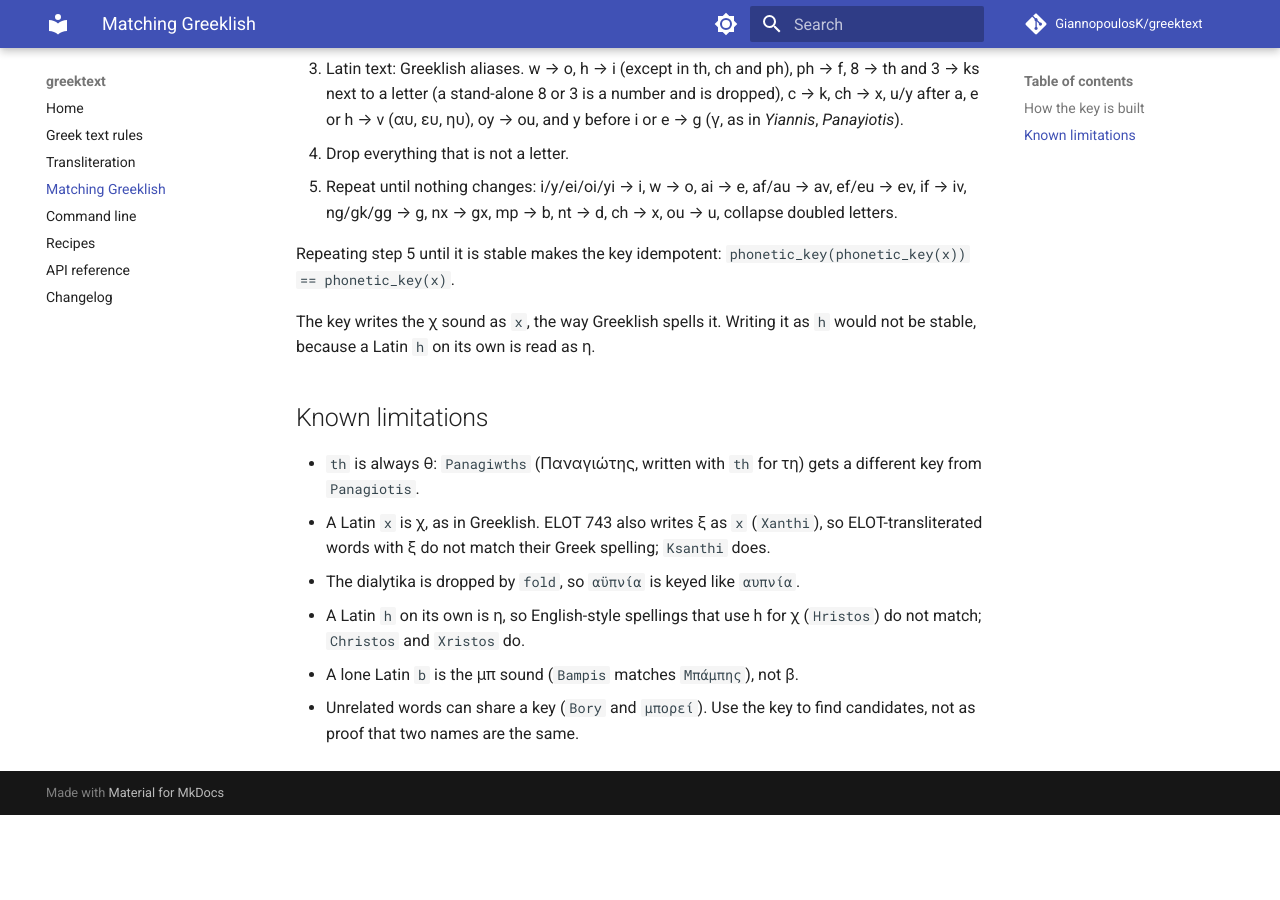
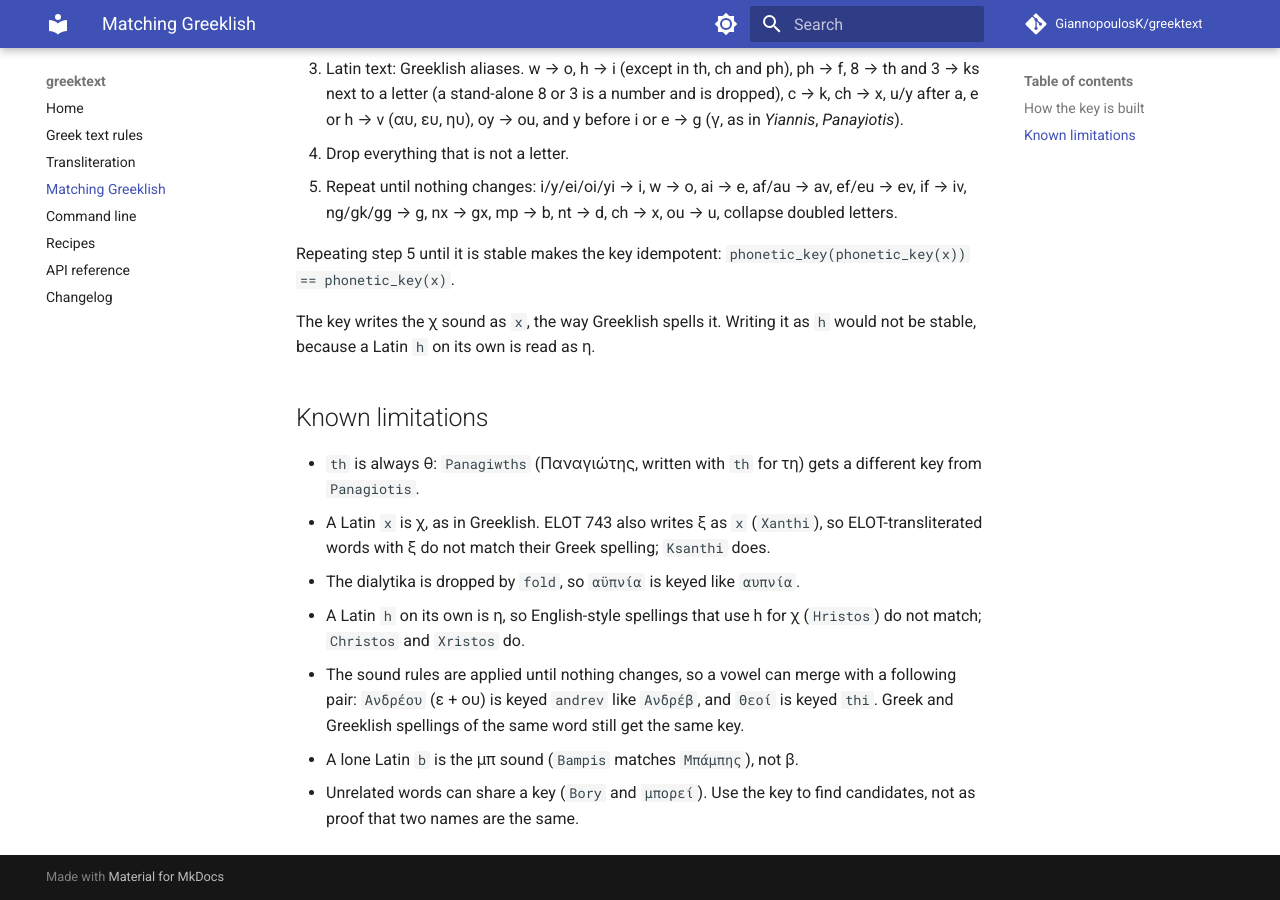
Before and after one commit to GiannopoulosK/greektext, an MkDocs documentation site: the page built from docs/phonetic.md, in a window 1280 px wide and 900 px high, scrolled down 673 px. Built offline with MkDocs 1.6.1 and Material for MkDocs 9.7.7, drawn with Linux system fonts in a browser that asks for light colours; comment, search, counter and statistics services are not loaded; before the commit the page ends 1488 px from its top, so only the background shows below that.

Commit message:
Document the versioning policy and refresh benchmark numbers
State what the public API is and which output changes can come in a
minor release, note how phonetic_key merges a vowel with a following
pair, and update the performance table.

```diff
--- a/docs/phonetic.md
+++ b/docs/phonetic.md
@@ -47,6 +47,9 @@ stable, because a Latin `h` on its own is read as η.
 - The dialytika is dropped by `fold`, so `αϋπνία` is keyed like `αυπνία`.
 - A Latin `h` on its own is η, so English-style spellings that use h for χ (`Hristos`) do not
   match; `Christos` and `Xristos` do.
+- The sound rules are applied until nothing changes, so a vowel can merge with a following pair:
+  `Ανδρέου` (ε + ου) is keyed `andrev` like `Ανδρέβ`, and `Θεοί` is keyed `thi`. Greek and
+  Greeklish spellings of the same word still get the same key.
 - A lone Latin `b` is the μπ sound (`Bampis` matches `Μπάμπης`), not β.
 - Unrelated words can share a key (`Bory` and `μπορεί`). Use the key to find candidates, not as
   proof that two names are the same.
```
Also changed, not shown: README.md (+14 -5 lines).
